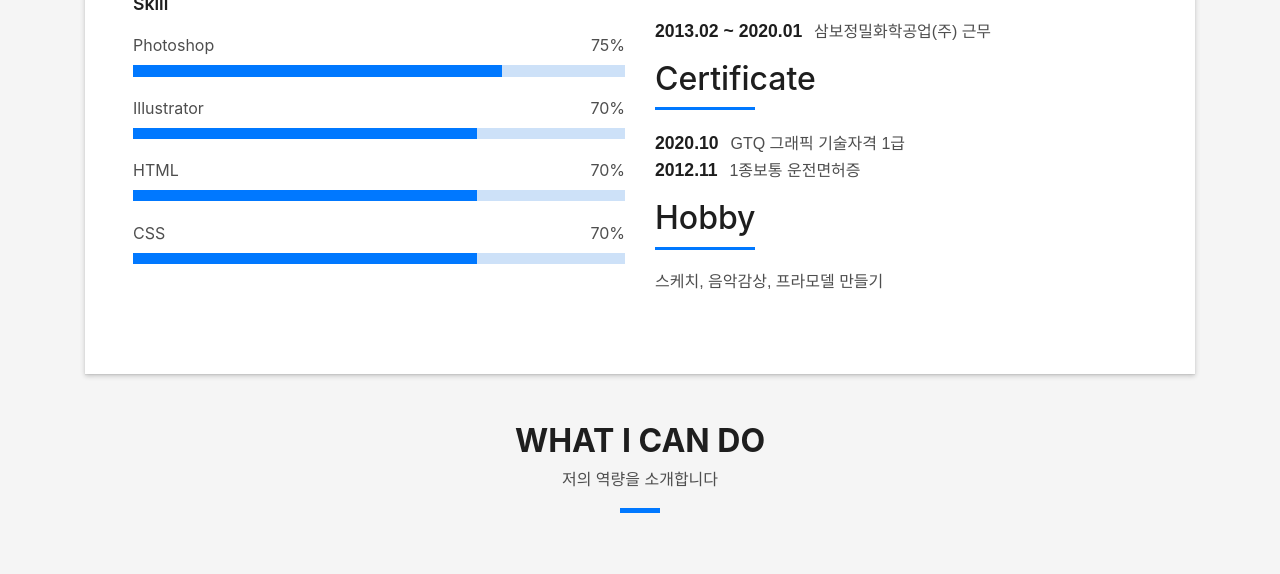
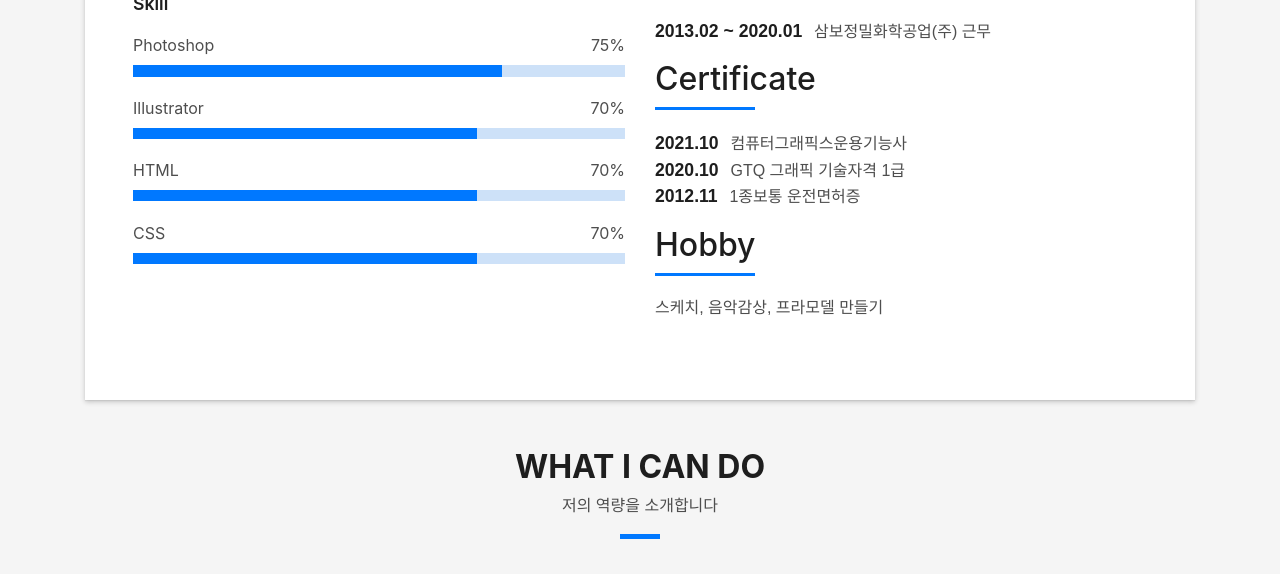
Before and after one commit to kimjinsung0103/portfolio, a plain HTML site: page index.html in a window 1280 px wide. Shown: the part 1120-1694 px from the top of the page. Drawn offline with Linux system fonts and the light colour scheme; files whose address does not match are found by name.

Commit message:
Update index.html

```diff
--- a/index.html
+++ b/index.html
@@ -163,6 +163,7 @@
                     </h5>
                   </div>
                   <p class="lead">
+                   <span class="title-s">2021.10</span> 컴퓨터그래픽스운용기능사<br>
                     <span class="title-s">2020.10</span> GTQ 그래픽 기술자격 1급<br>
                     <span class="title-s">2012.11</span> 1종보통 운전면허증
                   </p>
```
